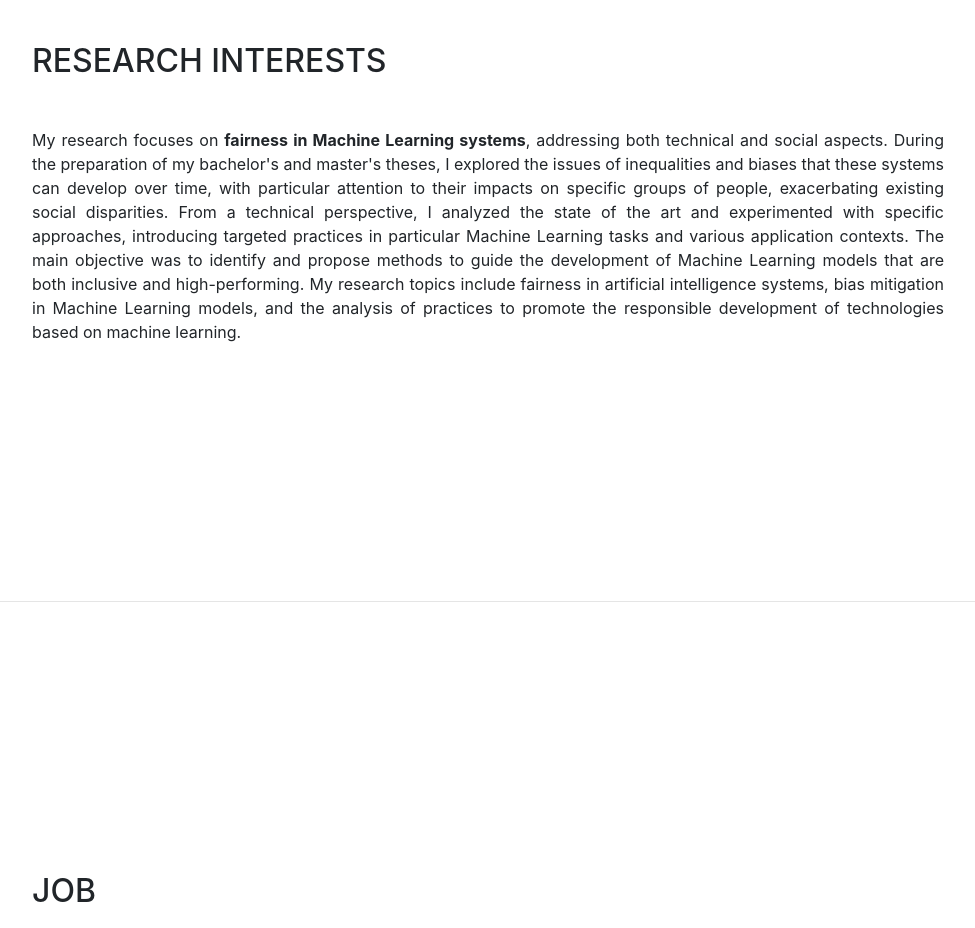
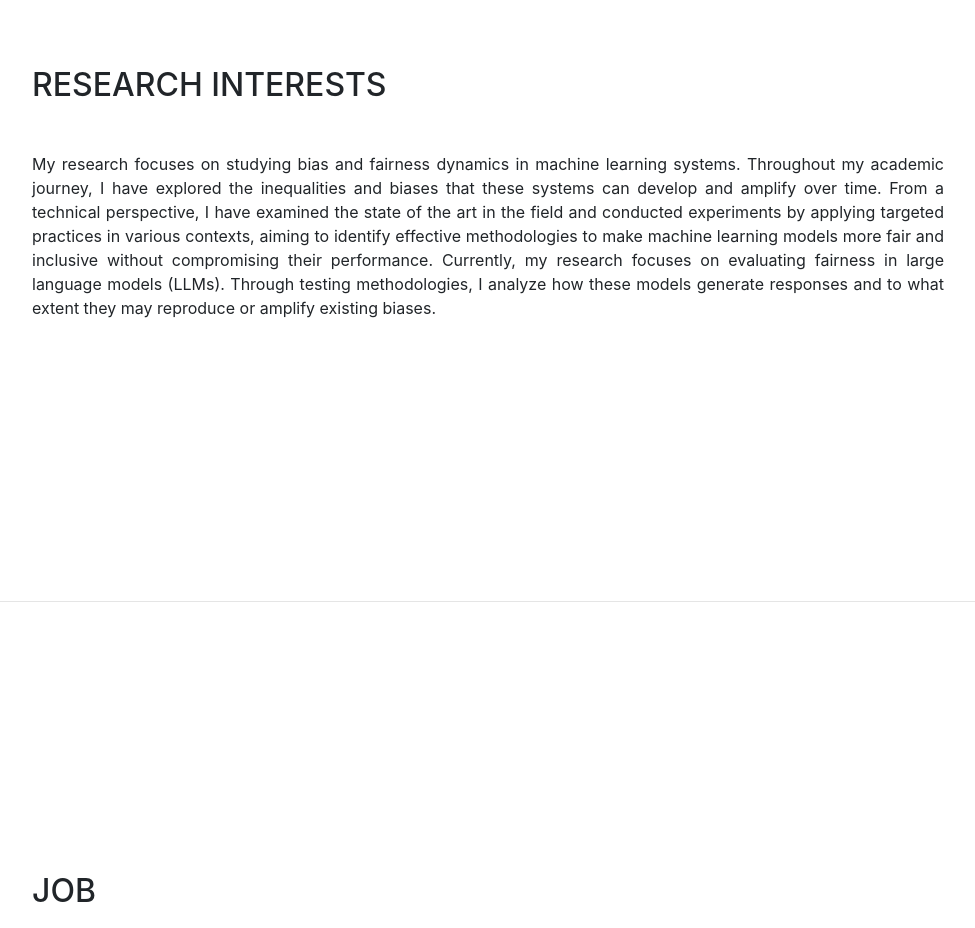
Before and after one commit to AlessandraParziale/AlessandraParziale.github.io, a website with bundled scripts: page index.html in a window 1280 px wide. Shown: the part 1000-1928 px from the top of the page, without its empty margins (288-1263 px from the left). Built offline with nearby package versions, Linux system fonts and the light colour scheme; a web font is replaced by a local one.

Commit message:
edit text "Research Interests"
edit text "Research Interests"

```diff
--- a/index.html
+++ b/index.html
@@ -82,7 +82,7 @@
         </div>
         <p class="lead mb-5" style="text-align:justify">I am a research fellow at the Software Engineering Laboratory (SeSa) in the Department of Computer Science at the University of Salerno (IT).
           In July 2024, I earned my Master's degree in Software Engineering and IT Management, graduating with honors (110/110 cum laude) from the University of Salerno (IT).
-          The writing of my Master's thesis on Fairness in Machine Learning Systems took place during my Erasmus+ traineeship at the Rey Juan Carlos University in Madrid, under the supervision of Prof. Fabio Palomba and Prof. Gregorio Robles</p>
+          The writing of my Master's thesis on Fairness in Machine Learning Systems took place during my Erasmus+ traineeship at the Rey Juan Carlos University in Madrid.</p>
 
         <div class="social-icons">
           <a href="mailto:alparziale@unisa.it">
@@ -106,11 +106,13 @@
     <section class="resume-section p-3 p-lg-5 d-flex align-items-center" id="interests">
       <div class="w-80">
         <h2 class="mb-5"> Research Interests</h2>
-        <p style="text-align: justify;"> My research focuses on <b>fairness in Machine Learning systems</b>, addressing both technical and social aspects. During the preparation of my bachelor's and master's theses, I explored the issues of inequalities and biases that these systems can develop over time, with particular attention to their impacts on specific groups of people, exacerbating existing social disparities.
+        <p style="text-align: justify;"> My research focuses on studying bias and fairness dynamics in machine learning systems.
 
-          From a technical perspective, I analyzed the state of the art and experimented with specific approaches, introducing targeted practices in particular Machine Learning tasks and various application contexts. The main objective was to identify and propose methods to guide the development of Machine Learning models that are both inclusive and high-performing.
+          Throughout my academic journey, I have explored the inequalities and biases that these systems can develop and amplify over time.
+          From a technical perspective, I have examined the state of the art in the field and conducted experiments by applying targeted practices in various contexts, aiming to identify effective methodologies to make machine learning models more fair and inclusive without compromising their performance.
 
-          My research topics include fairness in artificial intelligence systems, bias mitigation in Machine Learning models, and the analysis of practices to promote the responsible development of technologies based on machine learning. </p>
+          Currently, my research focuses on evaluating fairness in large language models (LLMs). Through testing methodologies, I analyze how these models generate responses and to what extent they may reproduce or amplify existing biases.
+         </p>
     </div>
     </section>
 
```
